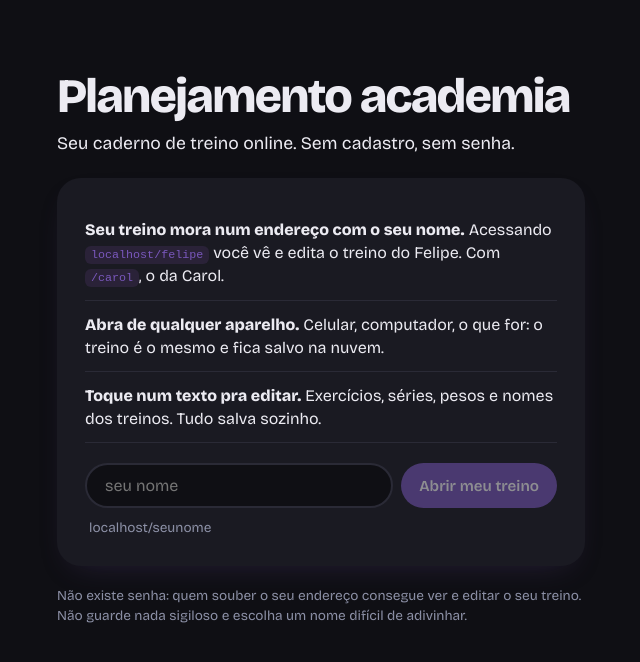
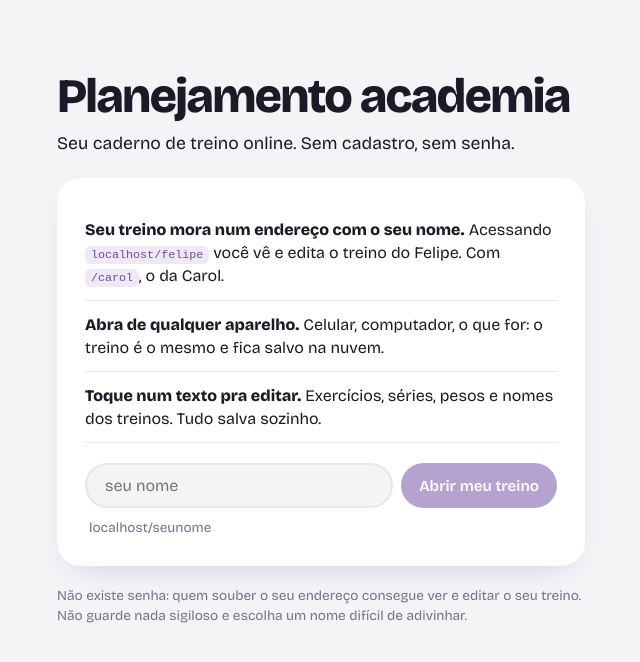
Before and after one commit to lipesms/Marombinhas, a React (Vite) app: page / in a window 1280 px wide. Shown: the top 662 px of the page, without its empty margins (319-959 px from the left). Built offline with nearby package versions, Linux system fonts and the light colour scheme; the HTML template or start-up script is replaced by a standard one.

Commit message:
Update index.css with alternative themes

```diff
--- a/src/index.css
+++ b/src/index.css
@@ -1,4 +1,18 @@
 :root {
+  --bg: #f5f3f6;
+  --card: #ffffff;
+  --ink: #1c1a26;
+  --muted: #70748a;
+  --line: #e8e5ee;
+  --accent: #6b4a9e;
+  --accent-soft: #efe9f6;
+  --amber: #8a5a00;
+  --amber-soft: #fdf0d3;
+  --teal: #3f8f7c;
+}
+
+:root[data-theme="dark"] {
+  color-scheme: dark;
   --bg: #0f0f14;
   --card: #1a1a22;
   --ink: #ecebf2;
@@ -127,3 +141,16 @@ code { background: var(--accent-soft); color: var(--accent); padding: 2px 6px; b
 }
 
 .bar span { color: var(--teal); }
+
+.theme-toggle {
+  position: fixed;
+  top: 14px;
+  right: 14px;
+  z-index: 10;
+  width: 40px;
+  height: 40px;
+  border-radius: 999px;
+  background: var(--card);
+  font-size: 1.1rem;
+  box-shadow: 0 6px 16px -8px rgba(0, 0, 0, 0.35);
+}
```
